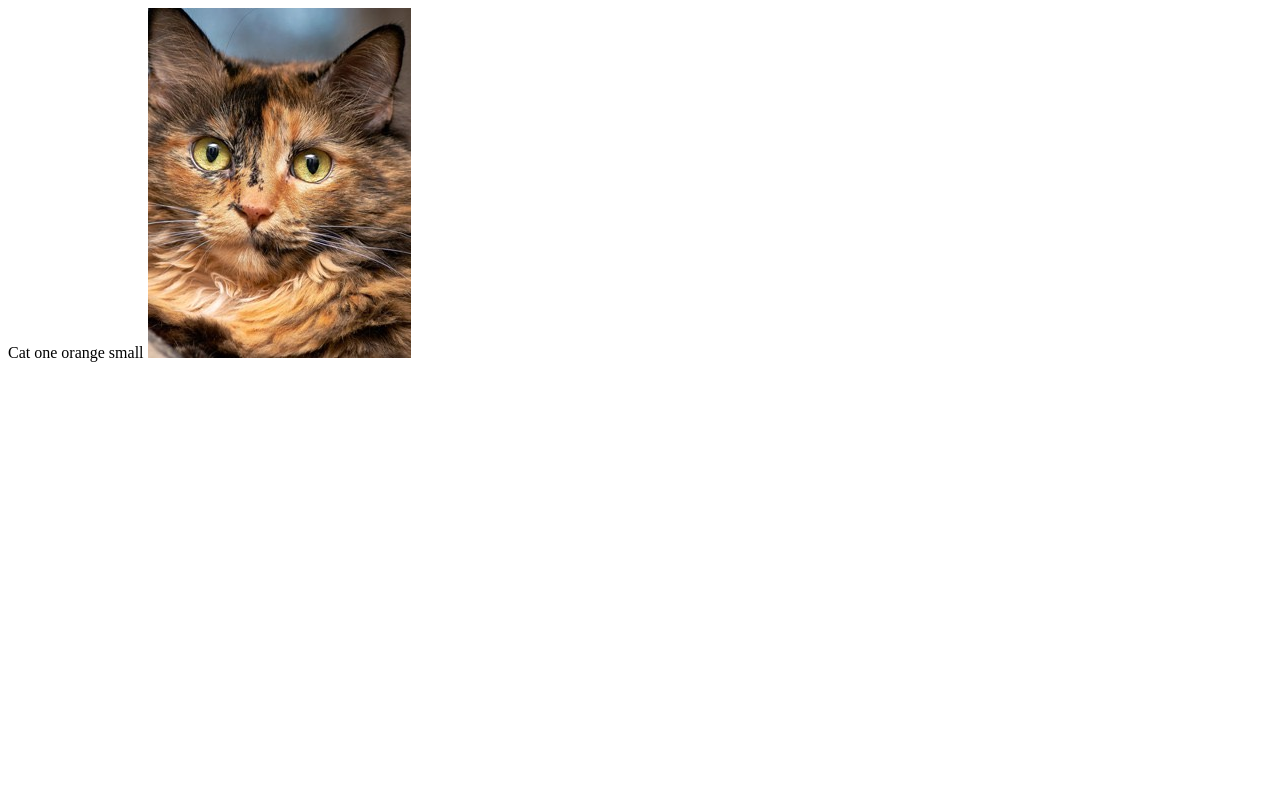
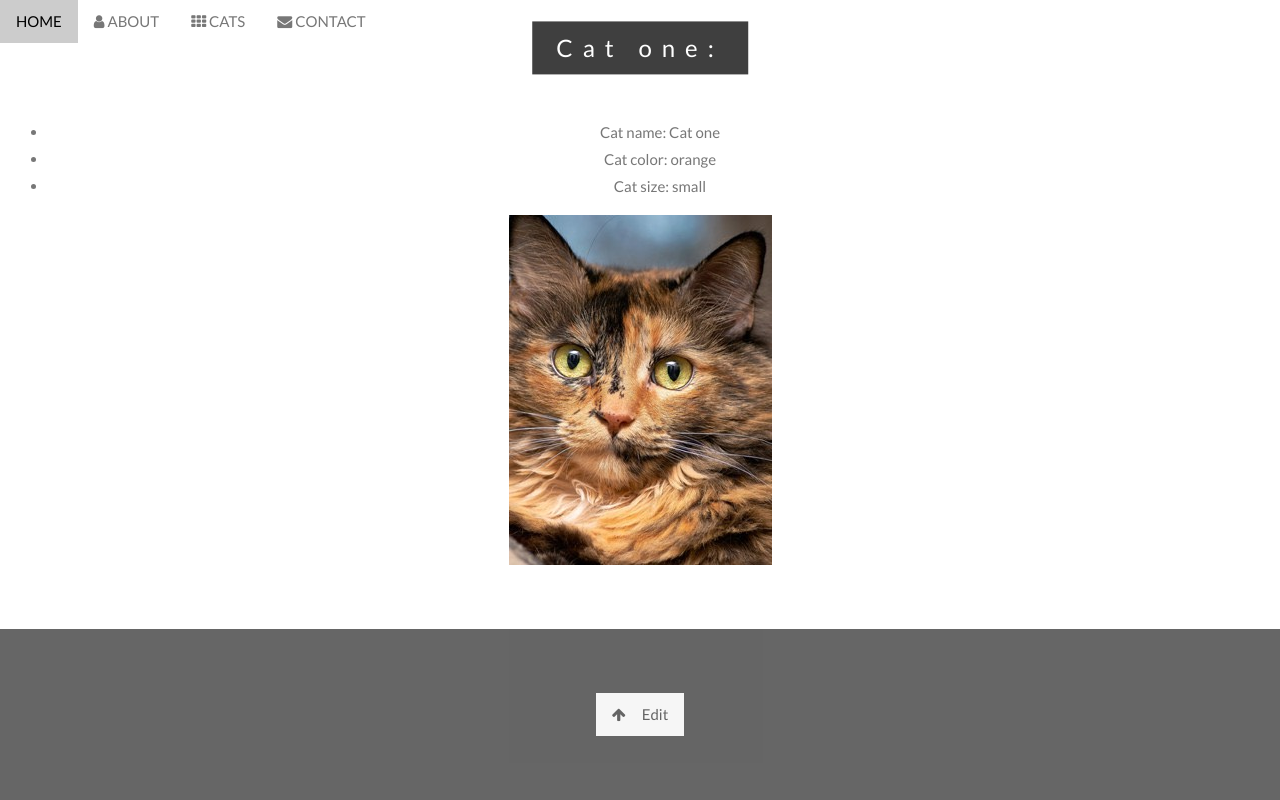
Before and after one commit to VladMasarik/silkcat, a Django app: page /1 in a window 1280 px wide. Run offline with Django 3.2, Linux system fonts and the light colour scheme; data comes from the database, SQL or seed files in the repository; both versions use the stored data as it was after the commit.

Commit message:
html changes

```diff
--- a/blackmarket/templates/bm/detail.html
+++ b/blackmarket/templates/bm/detail.html
@@ -1,6 +1,58 @@
-{{name}}
-{{color}}
-{{size}}
-{{image}}
+<!DOCTYPE html>
+<html>
+<title>Details</title>
+<meta charset="UTF-8">
+<meta name="viewport" content="width=device-width, initial-scale=1">
+{% load static %}
+<link rel="stylesheet" href="https://www.w3schools.com/w3css/4/w3.css">
+<link rel="stylesheet" href="https://fonts.googleapis.com/css?family=Lato">
+<link rel="stylesheet" href="https://cdnjs.cloudflare.com/ajax/libs/font-awesome/4.7.0/css/font-awesome.min.css">
+<link rel="stylesheet" href="{% static '/cloudstyle.css' %}">
+<body>
 
-<img src="{{image_url}}">
+<!-- Navbar (sit on top) -->
+<div class="w3-top">
+  <div class="w3-bar" id="myNavbar">
+    <a class="w3-bar-item w3-button w3-hover-black w3-hide-medium w3-hide-large w3-right" href="javascript:void(0);" onclick="toggleFunction()" title="Toggle Navigation Menu">
+      <i class="fa fa-bars"></i>
+    </a>
+    <a href="./#home" class="w3-bar-item w3-button">HOME</a>
+    <a href="./#about" class="w3-bar-item w3-button w3-hide-small"><i class="fa fa-user"></i> ABOUT</a>
+    <a href="./#portfolio" class="w3-bar-item w3-button w3-hide-small"><i class="fa fa-th"></i> CATS</a>
+    <a href="./#contact" class="w3-bar-item w3-button w3-hide-small"><i class="fa fa-envelope"></i> CONTACT</a>
+  </div>
+</div>
+
+<div class="w3-row w3-center w3-white w3-padding-large"></div>
+<div class="w3-row w3-center w3-white w3-padding-large"></div>
+
+<!-- First Parallax Image with Logo Text -->
+<div class="{{image}} w3-display-container w3-opacity-min" id="home">
+  <div class="w3-display-middle" style="white-space:nowrap;">
+    <span class="w3-center w3-padding-large w3-black w3-xlarge w3-wide w3-animate-opacity">{{name}}:</span>
+  </div>
+</div>
+
+<div class="w3-row w3-center w3-white w3-padding-large"></div>
+<div class="w3-row w3-center w3-white w3-padding-16"></div>
+
+<div class="w3-row-padding w3-center">
+  <div class="main">
+    <ul>
+        <li>Cat name: {{name}}</li>
+        <li>Cat color: {{color}}</li>
+        <li>Cat size: {{size}}</li>
+    </ul>
+    <img src="{{image_url}}">
+  </div>
+</div>
+
+<div class="w3-row w3-center w3-white w3-padding-16"></div>
+<div class="w3-row w3-center w3-white w3-padding-16"></div>
+
+<footer class="w3-center w3-black w3-padding-64 w3-opacity w3-hover-opacity-off">
+  <a href="/edit/{{id}}" class="w3-button w3-light-grey"><i class="fa fa-arrow-up w3-margin-right"></i>Edit</a>
+</footer>
+
+</body>
+</html>
```
Also changed, not shown: blackmarket/static/cloudscript.js (+0 -8 lines), blackmarket/templates/bm/edit.html (+5 -5 lines), blackmarket/templates/bm/index.html (+9 -5 lines), blackmarket/static/blackmarket/ct1.jpg (added), blackmarket/static/blackmarket/ct2.jpg (added), blackmarket/static/blackmarket/ct3.jpg (added), blackmarket/static/blackmarket/ct4.jpg (added), blackmarket/static/blackmarket/ct5.jpg (added), db.sqlite3.
